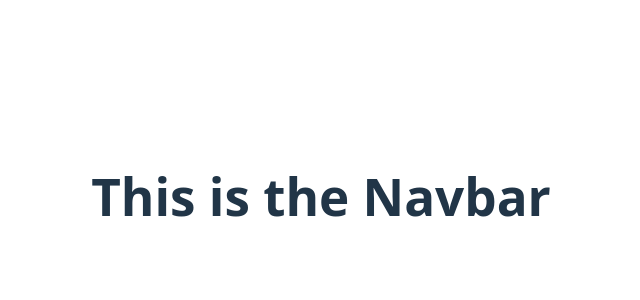
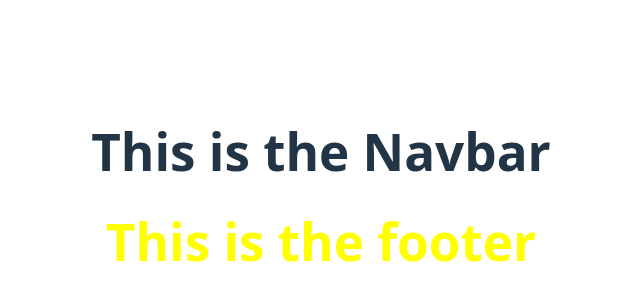
Before and after one commit to DiandreMiller/creatorverse, a React (Vite) app: page / in a window 1280 px wide. Shown: the part 204-504 px from the top of the page, without its empty margins (319-959 px from the left). Built offline with nearby package versions, Linux system fonts and the light colour scheme; no server answers.

Commit message:
footer added

```diff
--- a/src/App.jsx
+++ b/src/App.jsx
@@ -12,8 +12,7 @@ import Home from './pages/Home';
 
 //Components
 import Navbar from './components/Navbar';
-
-
+import Footer from './components/Footer';
 
 function App() {
 
@@ -52,6 +51,7 @@ function App() {
         <Route element={<ViewCreator displayCreator={displayCreator} setDisplayCreator={setDisplayCreator} />} path='/view-creator/:creatorId'/>
         <Route element={<FOUROFOUR />} path='/*'/>
       </Routes>
+      <Footer />
     </BrowserRouter>
 
   );
--- /dev/null
+++ b/src/components/Footer.jsx
@@ -0,0 +1,11 @@
+import React from 'react'
+
+const Footer = () => {
+  return (
+    <div>
+        <h1 style={{color: 'yellow'}}>This is the footer</h1>
+    </div>
+  )
+};
+
+export default Footer;
--- a/src/pages/ViewCreator.jsx
+++ b/src/pages/ViewCreator.jsx
@@ -1,7 +1,7 @@
 import { useState, useEffect } from "react";
 import axios  from "axios";
 import { useParams, Link } from "react-router-dom";
-import EditCreator from "./EditCreator";
+import EditCreator from "../components/EditCreator";
 
 const ViewCreator = () => {
 
```
Also changed, not shown: src/components/EditCreator.jsx (renamed from src/pages/EditCreator.jsx).
